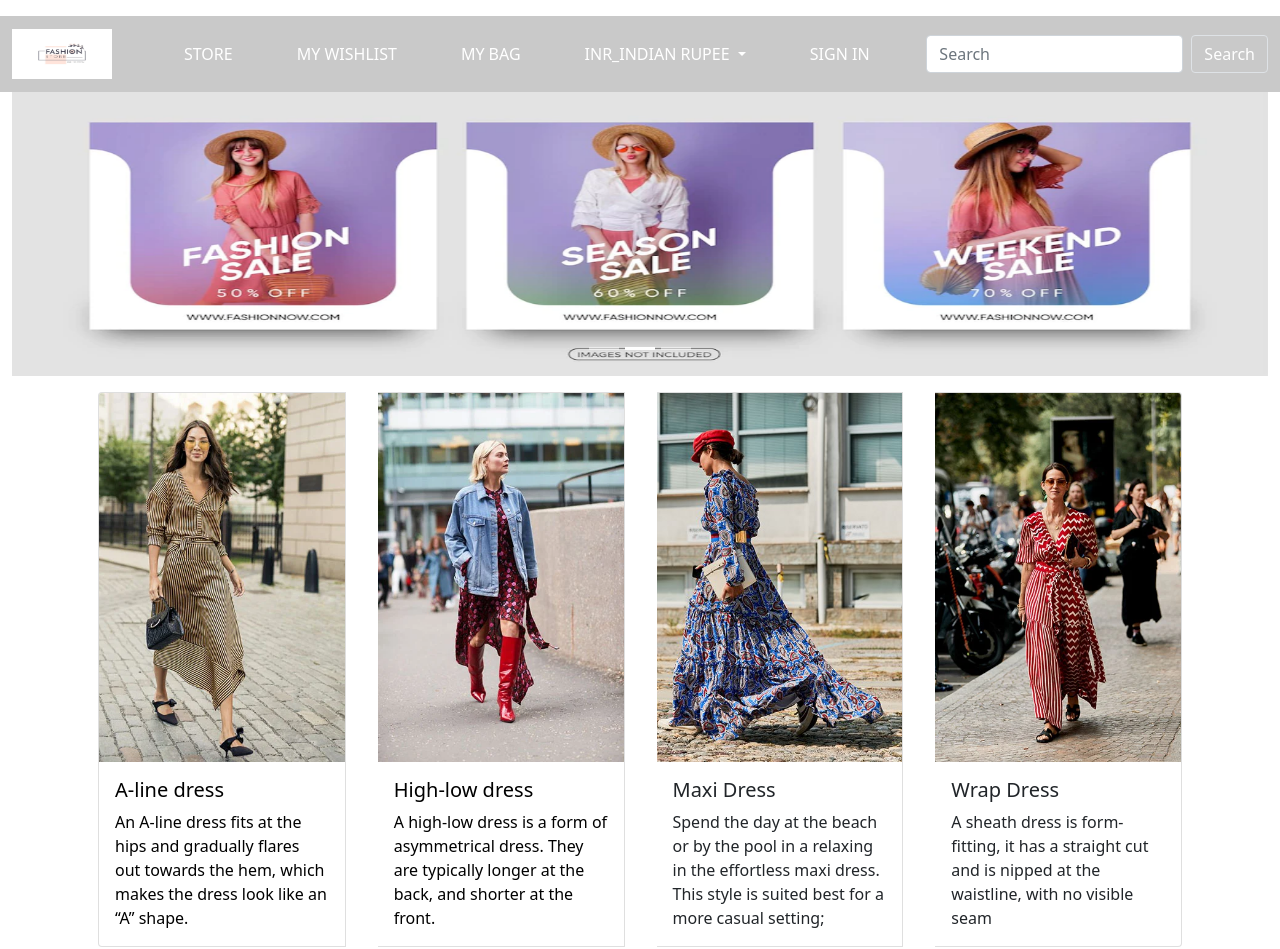
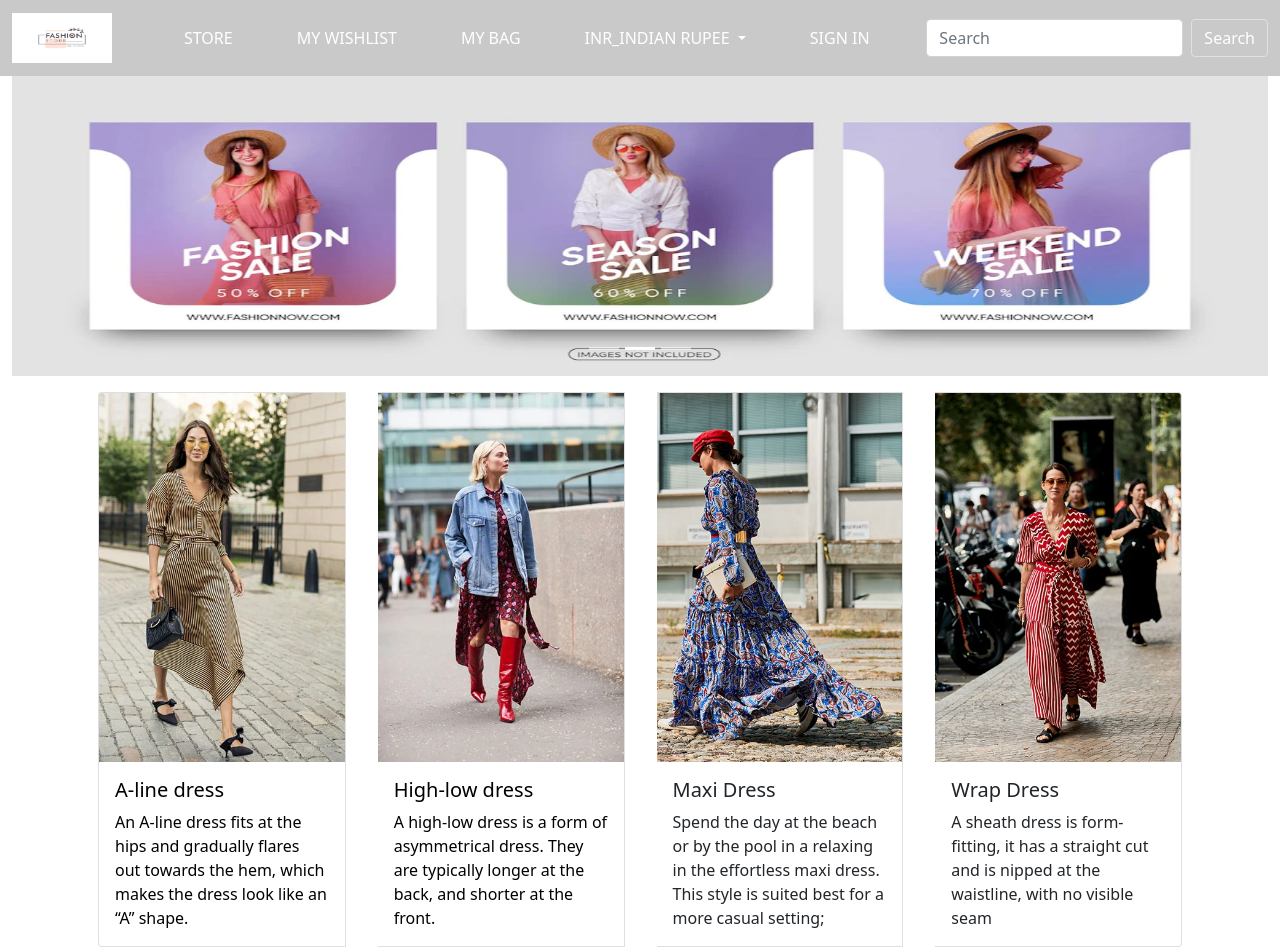
Before and after one commit to itsashasingh/Shopping, a plain HTML site: page index.html in a window 1280 px wide. Shown: the top 949 px of the page. Drawn offline with nearby package versions, Linux system fonts and the light colour scheme.

Commit message:
Change in top sticky

```diff
--- a/index.html
+++ b/index.html
@@ -28,7 +28,7 @@
     </style>
   </head>
   <body>
-<nav class="sticky-top navbar navbar-expand-lg navbar-light  text-white" style="background-color:#c9c9c9; top:1rem;">
+<nav class="sticky-top navbar navbar-expand-lg navbar-light  text-white" style="background-color:#c9c9c9;">
     <div class="container-fluid">
       <button class="navbar-toggler" type="button" data-bs-toggle="collapse" data-bs-target="#navbarTogglerDemo03" aria-controls="navbarTogglerDemo03" aria-expanded="false" aria-label="Toggle navigation">
         <span class="navbar-toggler-icon"></span>
```
